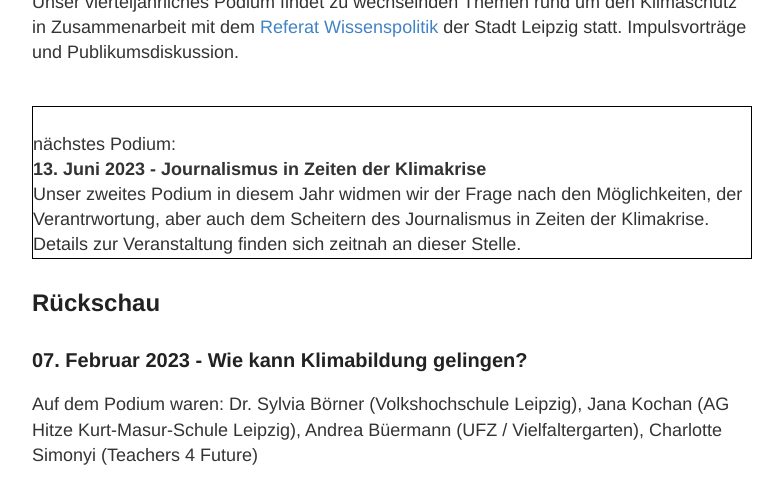
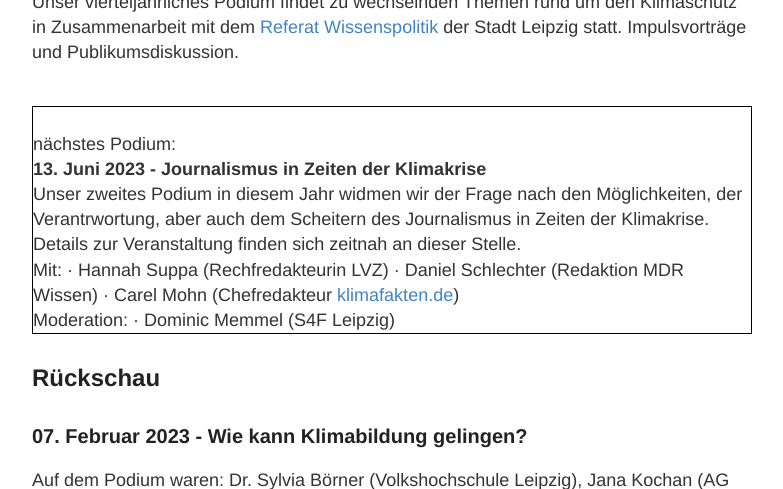
Before and after one commit to s4f-leipzig/s4f-leipzig.github.io, a Jekyll site: the page built from podium.html, in a window 1280 px wide and 900 px high, scrolled down 343 px, cut to the strip 0-489 px from the top of the window. Shown: the whole strip, without its empty margins (248-1031 px from the left). Built offline with Jekyll 4.4.1, drawn with Linux system fonts in a browser that asks for light colours.

Commit message:
Update podium.html

```diff
--- a/podium.html
+++ b/podium.html
@@ -5,7 +5,7 @@ layout: default
 Unser vierteljährliches Podium findet zu wechselnden Themen rund um den Klimaschutz in Zusammenarbeit mit dem <a href="https://www.leipzig.de/buergerservice-und-verwaltung/aemter-und-behoerdengaenge/behoerden-und-dienstleistungen/dienststelle/referat-wissenspolitik-0117" target="blank">Referat Wissenspolitik</a> der Stadt Leipzig statt. Impulsvorträge und Publikumsdiskussion.
 <br><br>
 
-<p style="border: 1px solid black;">
+<p style="border: 1px solid black; border-spacing: 3em 1em">
   <br>
 nächstes Podium:
 <br>
@@ -13,6 +13,13 @@ nächstes Podium:
 <br>
 Unser zweites Podium in diesem Jahr widmen wir der Frage nach den Möglichkeiten, der Verantrwortung, aber auch dem Scheitern des Journalismus in Zeiten der Klimakrise. Details zur Veranstaltung finden sich zeitnah an dieser Stelle.
 <br>
+Mit:
+  · Hannah Suppa (Rechfredakteurin LVZ)
+  · Daniel Schlechter (Redaktion MDR Wissen)
+  · Carel Mohn (Chefredakteur <a href="http://www.klimafkaten.de" target="blank">klimafakten.de</a>)
+<br>
+Moderation:
+  · Dominic Memmel (S4F Leipzig)
 </p>
 
 <h2>Rückschau</h2>
```
